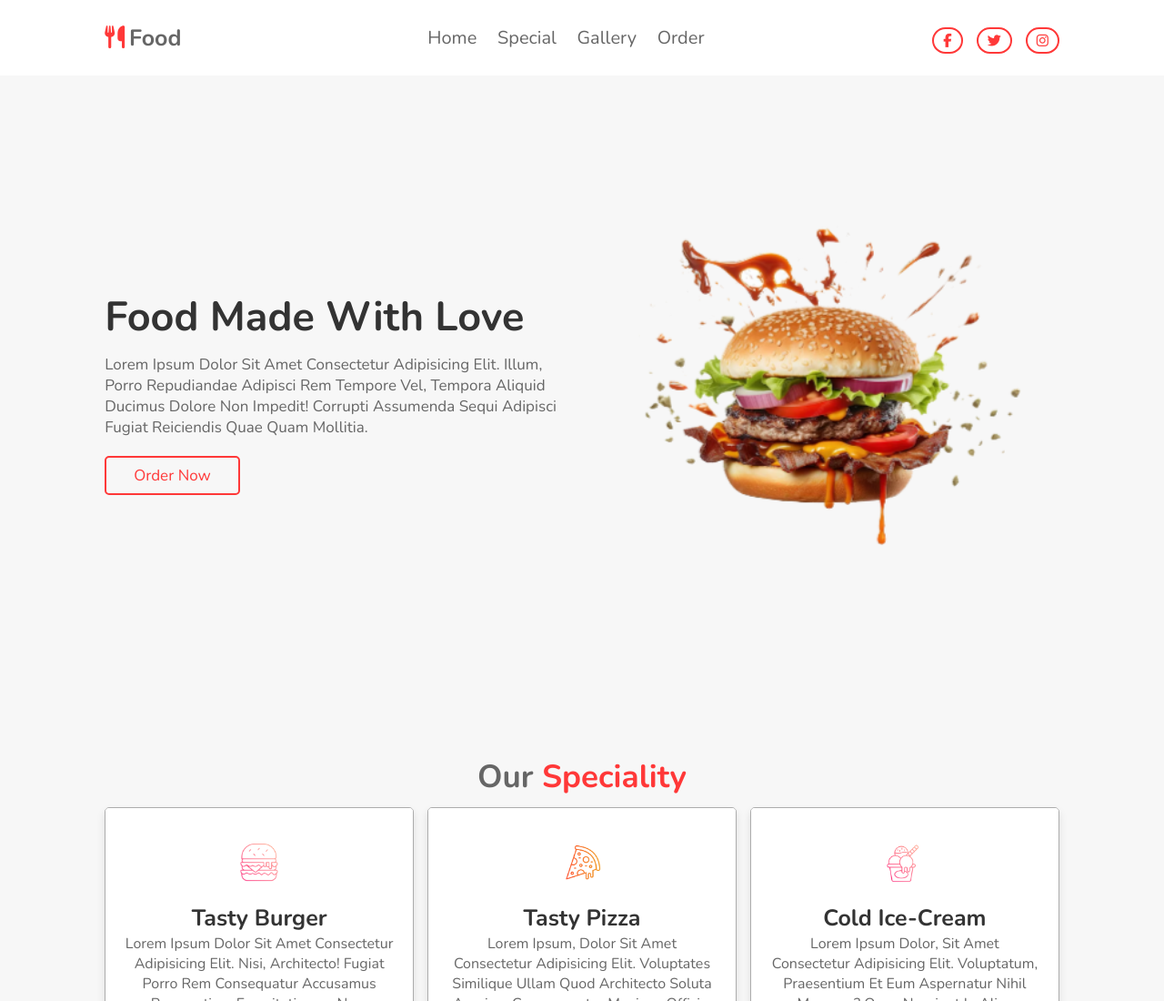
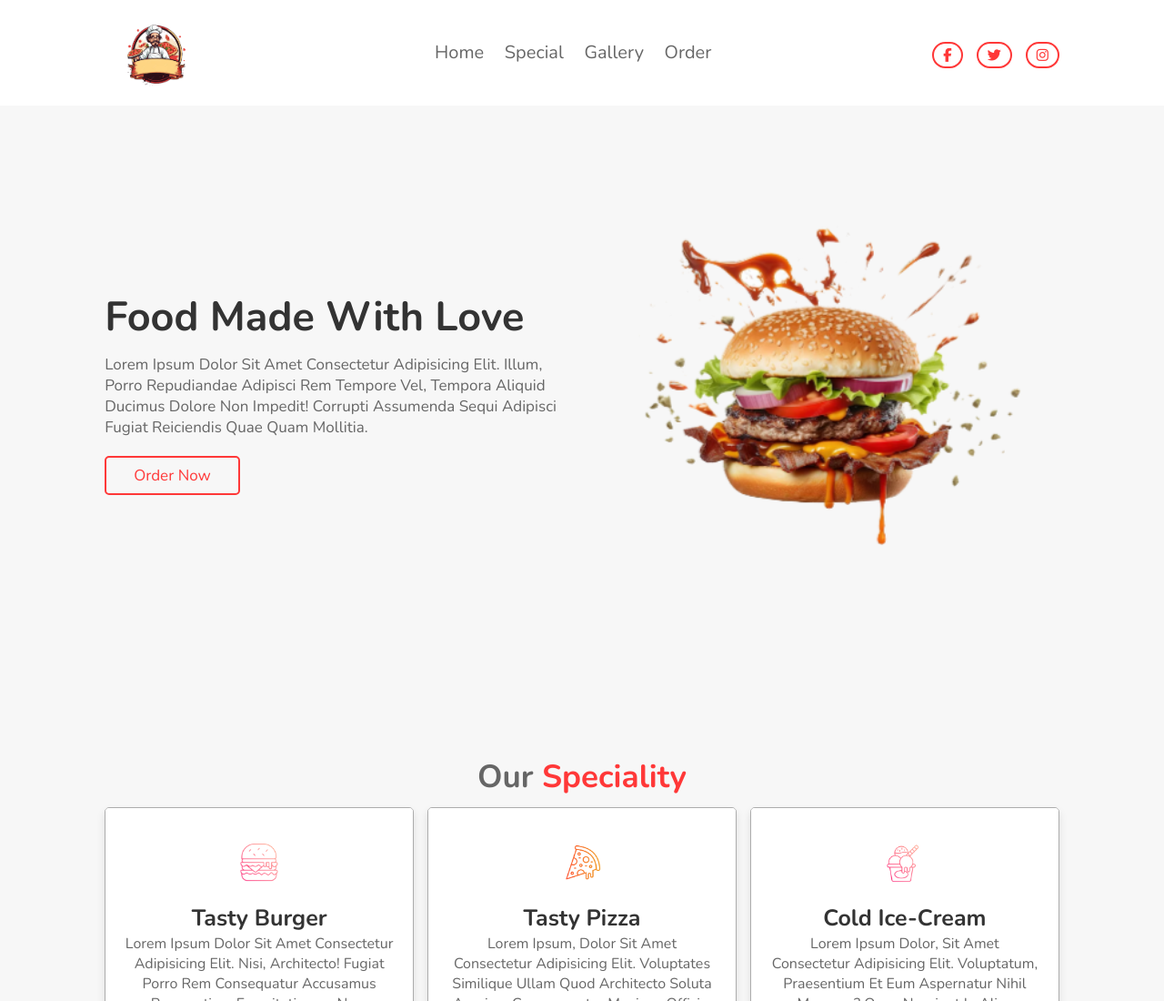
Before and after one commit to basma254/Food, a plain HTML site: page index.html in a window 1280 px wide. Shown: the top 1100 px of the page at 91% size. Drawn offline with nearby package versions, Linux system fonts and the light colour scheme.

Commit message:
Add files via upload

```diff
--- a/index.html
+++ b/index.html
@@ -13,9 +13,12 @@
 <body>
 
      <header>
-            <a href="#" class="logo"><i class="fas fa-utensils"></i>food</a>
+            <!--<a href="#" class="logo"><i class="fas fa-utensils"></i>food</a>-->
+            <!--<a href="#" class="logo"><img src="./img/logo1.png"></a>-->
             <div id="menu-bar" class="fas fa-bars"></div>
+            <img class="logo"    src="./img/logo1.png">
             <nav class="navbar">
+
               <a href="#home"> home</a>
               <a href="#speciality"> special</a>
               <!--<a href="#popular"> popular</a>-->
--- a/style.css
+++ b/style.css
@@ -99,16 +99,21 @@ header.sticky{
     background: rgba(223, 214, 214, 0.85);
 }
 
-header .logo{
+/*header .logo{
     font-size: 2.5rem;
     font-weight: bolder;
     color: #666;
+    height: 25rem;
+}*/
+
+header .logo {
+    width: 80px;
+    margin-left: 20px;
 }
-
-header .logo i{
+/*header .logo i{
     padding-right: .5rem;
     color: var(--red);
-}
+} */
 
 header .navbar a{
     font-size: 2rem;
```
Also changed, not shown: img/logo.PNG (added), img/logo1.png (added).
